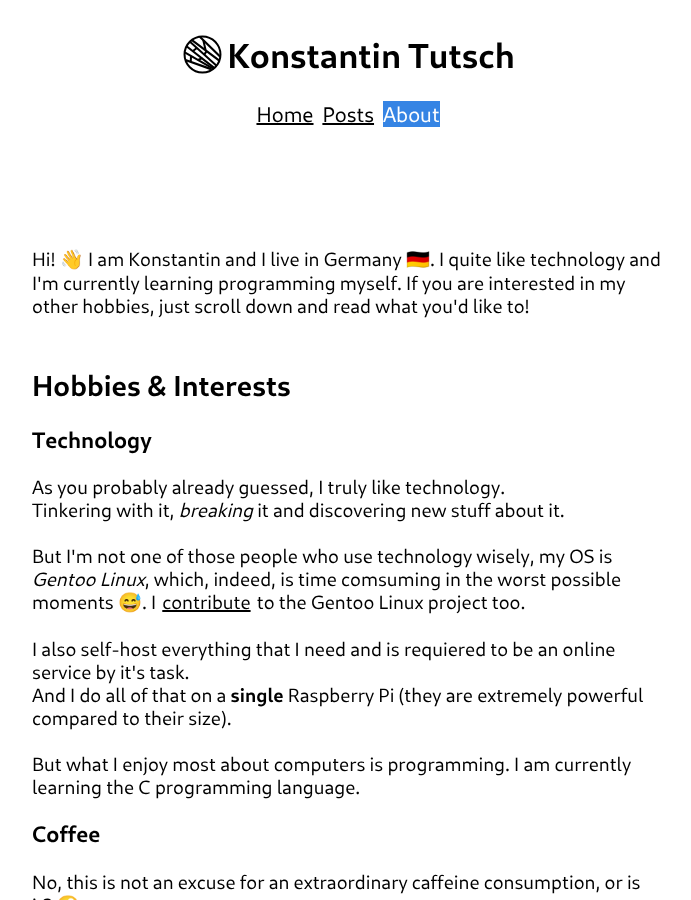
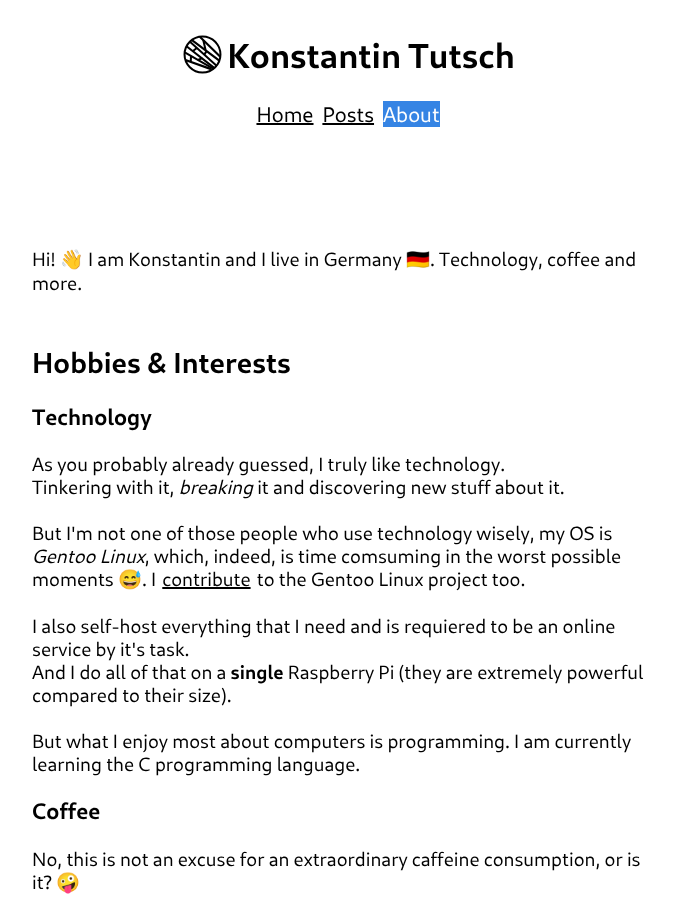
Before and after one commit to konstantintutsch/website, a Jekyll site: the page built from about/index.html, in a window 1280 px wide and 900 px high. Shown: the whole window, without its empty margins (292-983 px from the left). Built offline with Jekyll 4.4.1, drawn with Linux system fonts in a browser that asks for light colours.

Commit message:
Descriptions for about

```diff
--- a/about/index.html
+++ b/about/index.html
@@ -1,7 +1,7 @@
 ---
 layout: default
 title: About
-description: Hi! 👋 I am Konstantin and I live in Germany 🇩🇪. I quite like technology and I'm currently learning programming myself. If you are interested in my other hobbies, just scroll down and read what you'd like to!
+description: Hi! 👋 I am Konstantin and I live in Germany 🇩🇪. Technology, coffee and more.
 ---
 <p>
 {{ page.description }}
```
